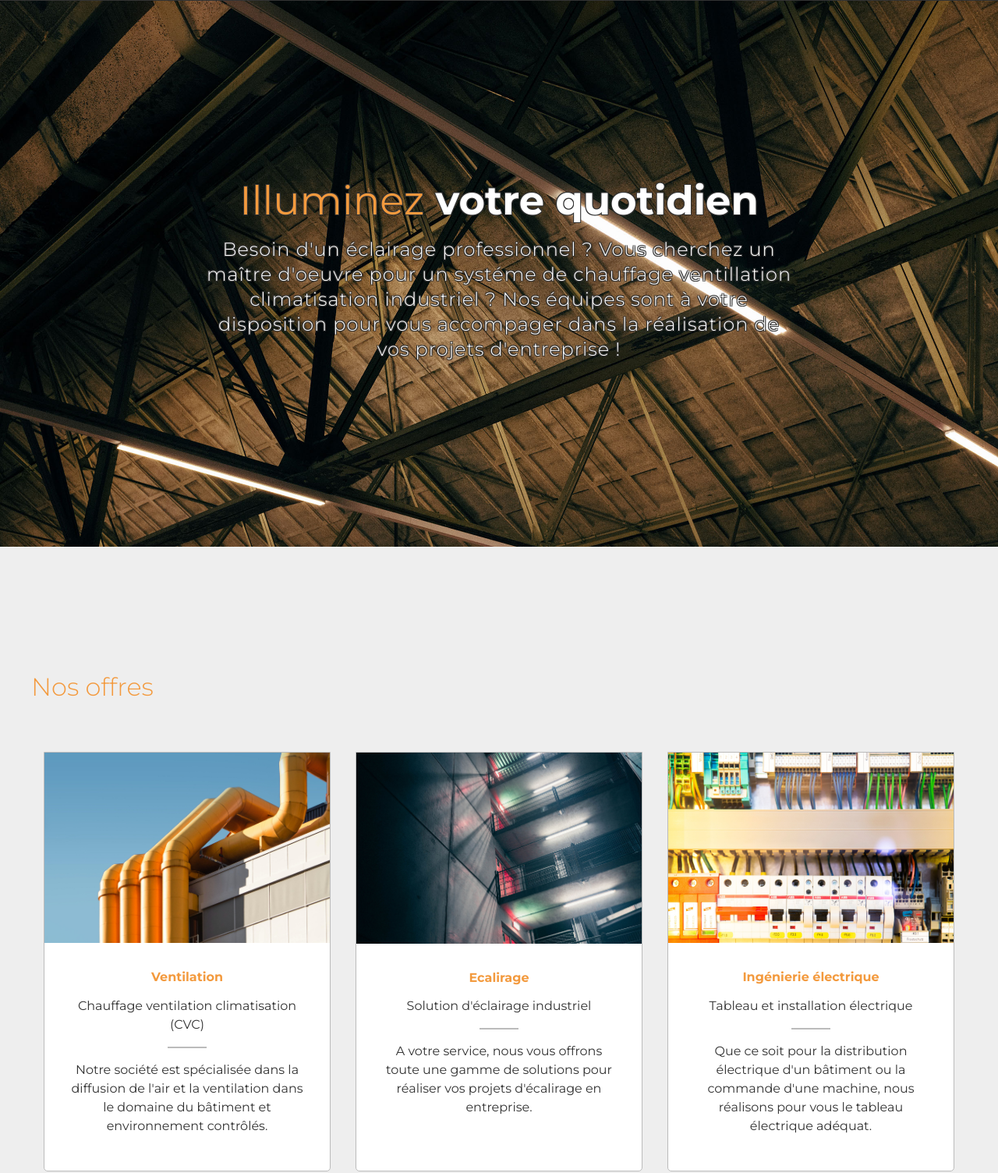
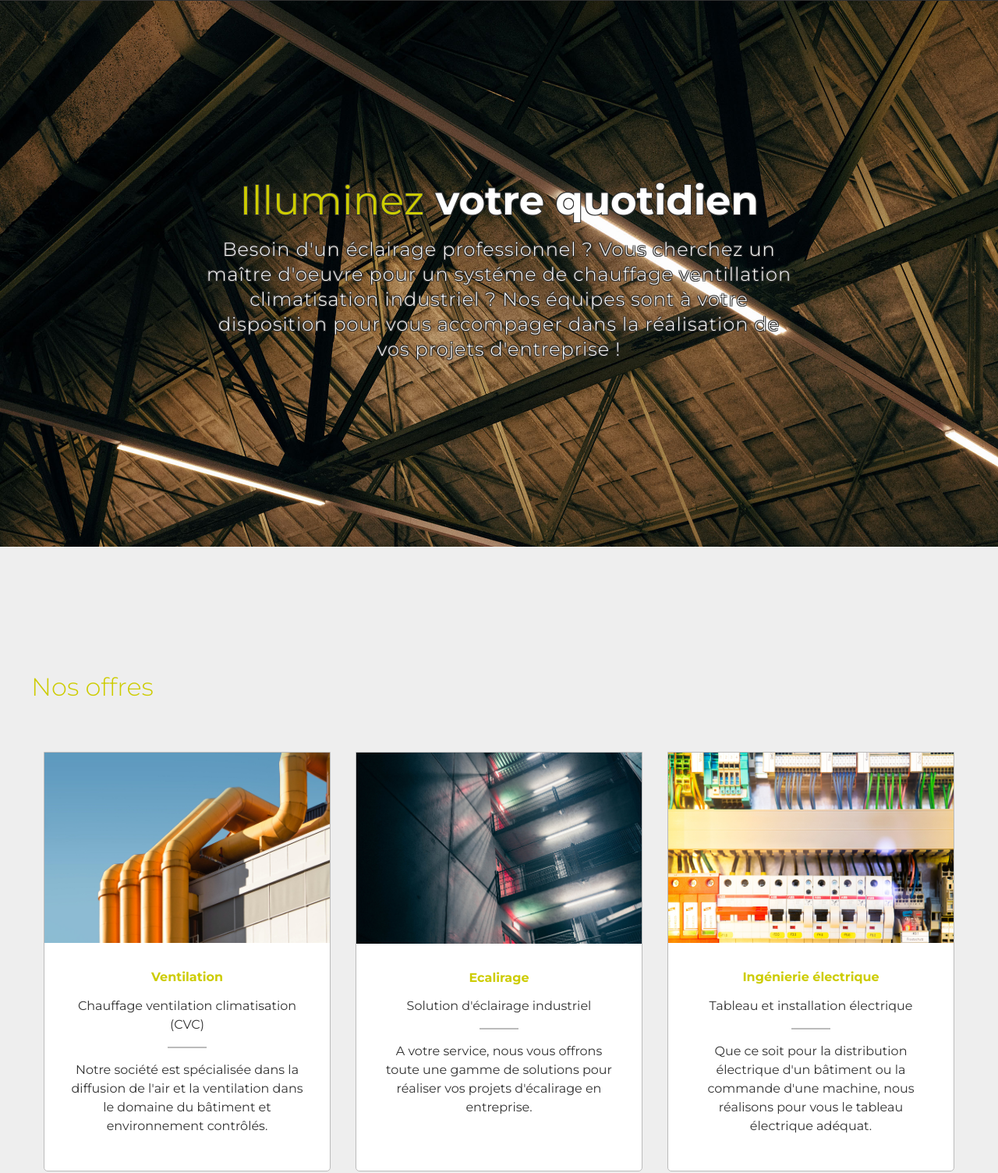
Before and after one commit to oldu73/stageconcept-web-hp-001, a plain HTML site: page index.html in a window 1280 px wide. Shown: the part 99-1603 px from the top of the page at 78% size. Drawn offline with Linux system fonts and the light colour scheme.

Commit message:
revert change text color from some orange to some yellow

```diff
--- a/css/style.css
+++ b/css/style.css
@@ -24,7 +24,7 @@ h4 {
 }
 
 h2 {
-  color: #f39a3e;
+  color: #cdcc01;
 }
 
 a {
@@ -37,7 +37,7 @@ ul {
 }
 
 strong {
-  color: #f39a3e;
+  color: #cdcc01;
   font-weight: 400;
 }
 
@@ -105,7 +105,7 @@ header ul li {
 }
 
 header ul li a:hover {
-  color: #f39a3e;
+  color: #cdcc01;
 }
 
 header a {
@@ -190,7 +190,7 @@ header a {
 
 .offer-elem-text-title {
   font-weight: 700;
-  color: #f39a3e;
+  color: #cdcc01;
 }
 
 /* who */
@@ -304,7 +304,7 @@ em {
 }
 
 .contact-elem-text a:hover {
-  color: #f39a3e;
+  color: #cdcc01;
 }
 
 .contact-elem-text p i {
```
